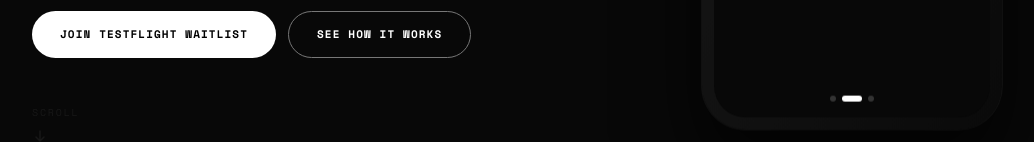
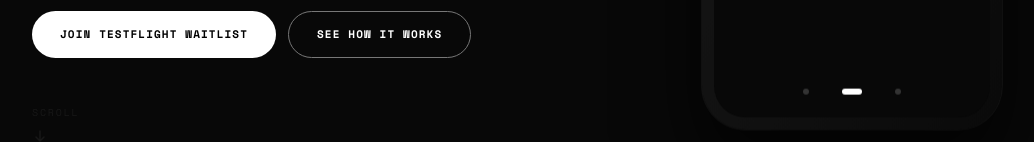
Before and after one commit to SnazzyTiedCat/phi, a Next.js app: page / in a window 1280 px wide. Shown: the part 658-800 px from the top of the page, without its empty margins (72-1106 px from the left). Built offline with nearby package versions, Linux system fonts and the light colour scheme.

Commit message:
style(design): FINDING-002 — 44px touch targets on carousel dots

```diff
--- a/src/components/DeviceMockup.tsx
+++ b/src/components/DeviceMockup.tsx
@@ -146,7 +146,7 @@ export default function DeviceMockup() {
           </div>
 
           {/* Carousel dots */}
-          <div className="absolute bottom-4 left-4 right-4 flex justify-center gap-1.5">
+          <div className="absolute bottom-1 left-4 right-4 flex justify-center gap-0.5">
             {SCREENS.map(({ id }) => (
               <button
                 key={id}
@@ -154,12 +154,17 @@ export default function DeviceMockup() {
                 aria-label={`Show ${SCREENS[id].label} screen`}
                 aria-current={current === id ? "true" : undefined}
                 onClick={() => showScreen(id)}
-                className={`h-1.5 rounded-full transition-all duration-300 ease-[cubic-bezier(0.16,1,0.3,1)] ${
-                  current === id
-                    ? "w-5 rounded-full bg-white"
-                    : "w-1.5 bg-c-700"
-                }`}
-              />
+                className="flex h-11 min-w-11 items-center justify-center rounded-full"
+              >
+                <span
+                  aria-hidden="true"
+                  className={`block rounded-full transition-all duration-300 ease-[cubic-bezier(0.16,1,0.3,1)] ${
+                    current === id
+                      ? "h-1.5 w-5 bg-white"
+                      : "h-1.5 w-1.5 bg-c-700"
+                  }`}
+                />
+              </button>
             ))}
           </div>
         </div>
```
